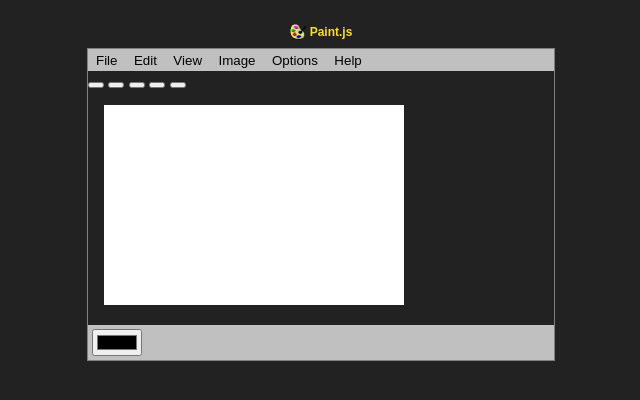
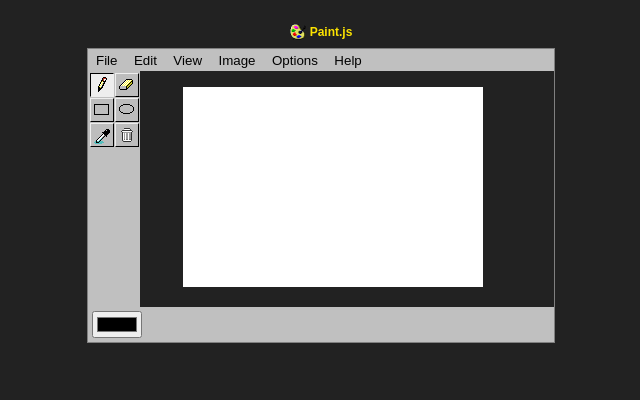
Before and after one commit to Tres-zE/Paint.js, a plain HTML site: page index.html in a window 1280 px wide. Shown: the whole page, without its empty margins (319-959 px from the left). Drawn offline with Linux system fonts and the light colour scheme.

Commit message:
uso de grid-template-areas

```diff
--- a/index.html
+++ b/index.html
@@ -20,13 +20,16 @@
         <button>Help</button>
       </header>
 
+      <aside>
         <nav>
-        <button id="draw-btn" title="Pincel"></button>
+          <button class="active" id="draw-btn" title="Pincel"></button>
           <button id="erase-btn" title="Borrador"></button>
           <button id="rectangle-btn" title="Rectángulo"></button>
           <button id="ellipse-btn" title="Elipse"></button>
           <button id="picker-btn" title="Selector de color"></button>
+          <button id="clear-btn" title="Limpiar dibujo"></button>
         </nav>
+      </aside>
 
       <main>
         <canvas id="canvas" width="300" height="200"></canvas>
--- a/style.css
+++ b/style.css
@@ -33,6 +33,7 @@ canvas {
 }
 
 header {
+  grid-area: header;
   background: silver;
   padding: 2px;
 
@@ -48,14 +49,73 @@ header {
 }
 
 main {
+  grid-area: main;
   padding: 16px;
 }
 
 footer {
+  grid-area: footer;
   background: silver;
   padding: 4px;
 }
 
 #container {
   border: 1px solid #808080;
+  /*uso del grid template area*/
+  display: grid;
+  grid-template-areas:
+    'header header header'
+    'aside main main'
+    'footer footer footer';
 }
+
+aside {
+  background: silver;
+  grid-area: aside;
+  width: 52px;
+  padding-top: 2px;
+
+  nav {
+    display: flex;
+    flex-wrap: wrap;
+    gap: 1px;
+    justify-content: center;
+  }
+
+  button {
+    width: 24px;
+    height: 24px;
+
+    background: #bdbdbd url('./icons/draw.png') no-repeat center center;
+    border: 1.5px solid #eee;
+    border-right-color: #000;
+    border-bottom-color: #000;
+
+    image-rendering: pixelated;
+
+    &.active {
+      background-color: #eee;
+      border-color: #000;
+      border-right-color: #eee;
+      border-bottom-color: #eee;
+    }
+  }
+}
+
+#erase-btn {
+  background-image: url('./icons/erase.png');
+}
+
+#rectangle-btn {
+  background-image: url('./icons/rectangle.png');
+}
+#picker-btn {
+  background-image: url('./icons/picker.png');
+}
+#ellipse-btn {
+  background-image: url('./icons/ellipse.png');
+}
+#clear-btn {
+  background-image: url('./icons/trash.png');
+  background-size: 20px 20px;
+}
```
Lines whose indentation alone changed are shown as unchanged.
